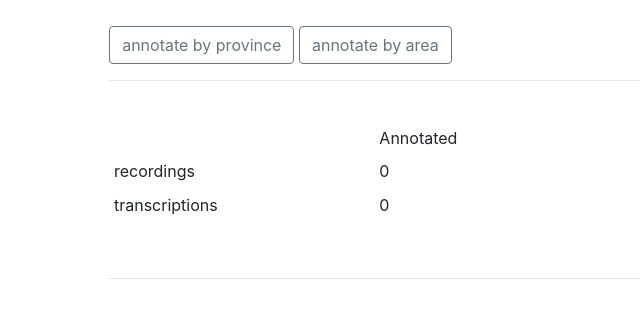
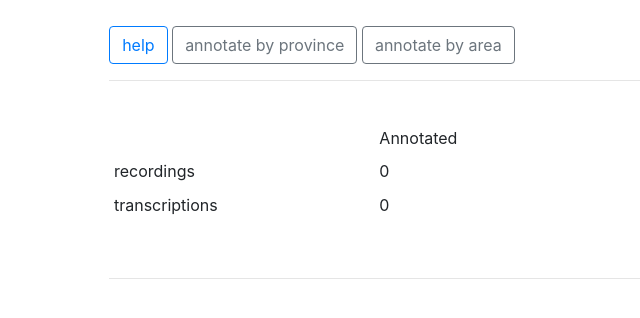
Before and after one commit to martijnbentum/asta, a Django app: page /home/ in a window 1280 px wide. Shown: the part 56-374 px from the top of the page, without its empty margins (0-640 px from the left). Run offline with Django 4.2, Linux system fonts and the light colour scheme; the visitor is signed in with stand-in values (Sample User, id 1); data comes from the database, SQL or seed files in the repository; data that the repository does not hold is empty; some libraries are stand-ins or nearby versions.

Commit message:
added link to help page

```diff
--- a/texts/templates/texts/home.html
+++ b/texts/templates/texts/home.html
@@ -2,6 +2,12 @@
 
 {% block content %}
 
+<a
+    id="help"
+    href="{% url 'texts:help'%}"
+    class="btn btn-outline-primary">
+        help
+</a>
 <a
     id="annotate_by_province"
     href="{% url 'texts:select_province'%}"
```
